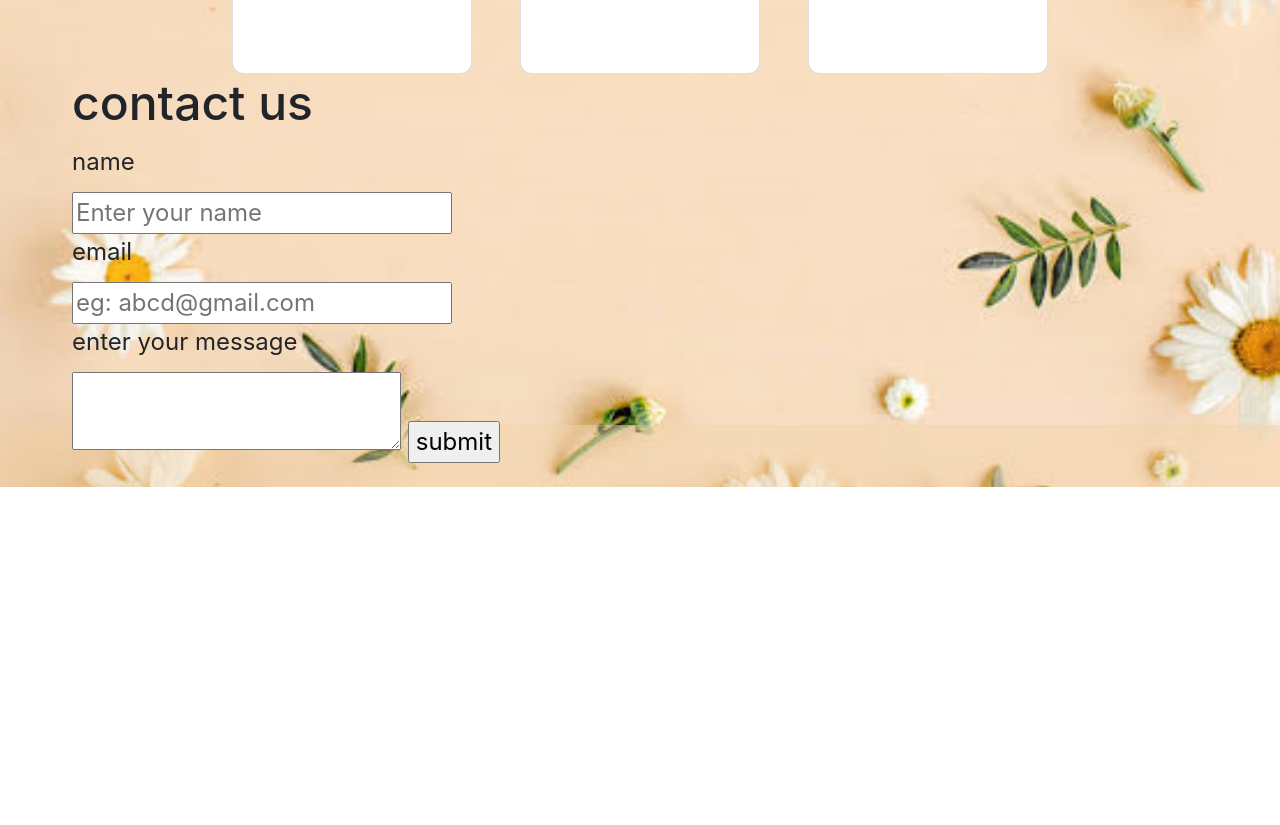
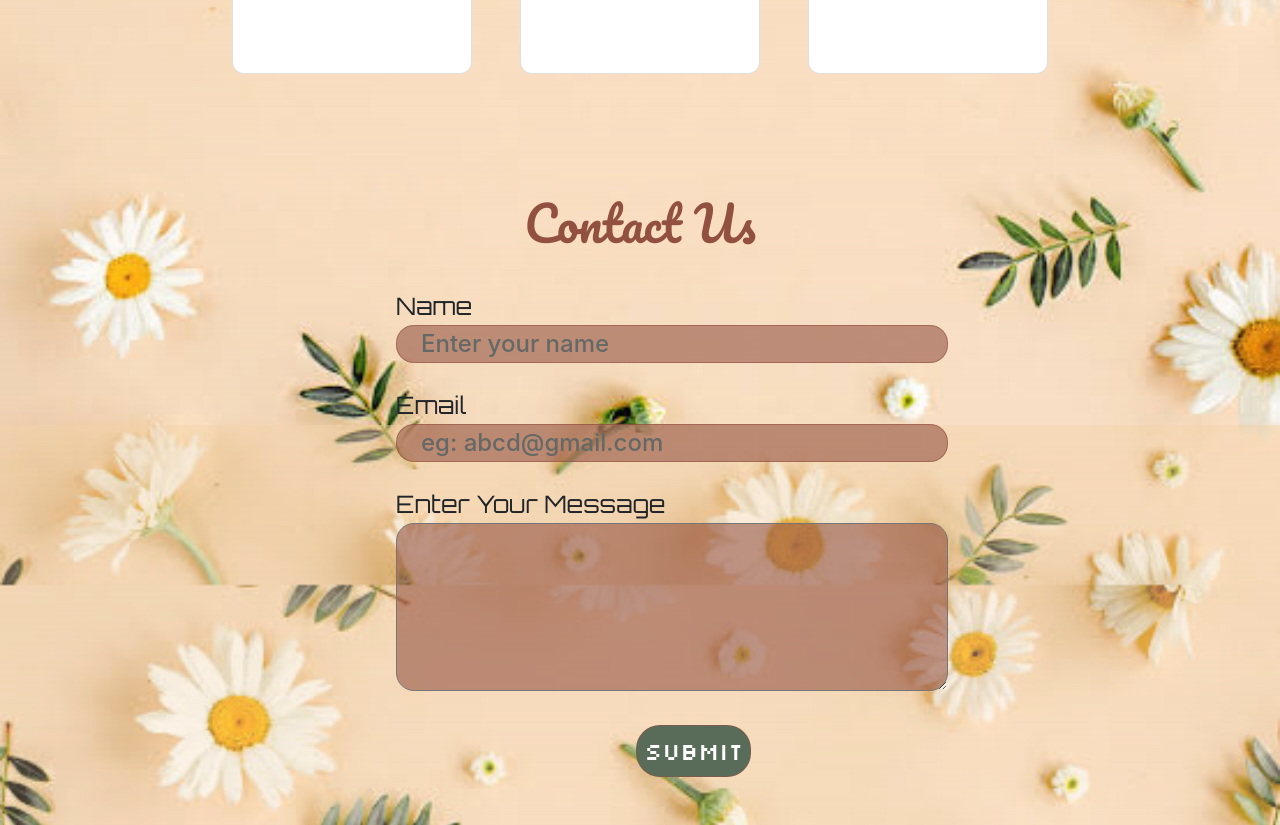
Before and after one commit to Sooraj-Suresh-Dev/Sample-Projects, a plain HTML site: page index.html in a window 1280 px wide. Shown: the part 1975-2800 px from the top of the page. Before the commit the page ends 2462 px from the top, so only its background shows below. Drawn offline with nearby package versions, Linux system fonts and the light colour scheme; a web font is replaced by a local one.

Commit message:
contact form styled

```diff
--- a/style.css
+++ b/style.css
@@ -180,5 +180,85 @@ body{
         };
 
     };
+    .main3{
+        margin-top: 5rem;
+        .text2{
+            text-align: center;
+            text-transform: capitalize;
+            color: #925040;
+            font-family: "Pacifico", cursive;
+            font-weight: 400;
+            font-style: normal;
+        };
+        .cont{
+           padding: 0px 13.5rem;
+
+            label{
+                font-family: "Orbitron", sans-serif;
+                font-optical-sizing: auto;
+                font-weight: 400;
+                font-style: normal;
+                text-transform: capitalize;
+                margin-top : 1rem;
+                margin-bottom: 0;
+            }
+            .input{
+                width: 23rem;
+                border: 2px solid rgba(146, 80, 64, 0.575) ;
+                border-radius: 18px;
+                padding: 0 1rem;
+                background: rgba(146, 80, 64, 0.575);
+            };
+            input:focus,input:valid{
+
+                font-size: 1rem;
+                font-weight: 500;
+                color: white;
+                border: 1px solid rgb(146, 80, 64,0.575) ;
+            };
+            textarea{
+                padding: 0 1rem;
+                border-radius: 18px;
+                width: 23rem;
+                height: 7rem;
+                background: rgba(146, 80, 64, 0.575);
+                margin: 0;
+            }
+            textarea:focus,.textarea:valid{
+                font-size: 1rem;
+                font-weight: 500;
+                color: white;
+                border: 1px solid rgb(146, 80, 64,0.575) ;
+                padding: 0;
+                overflow: auto;
+            }
+            .submit{
+                margin: 1rem 10rem;
+                font-family: "Silkscreen", sans-serif;
+                font-weight: 400;
+                font-style: normal;
+                border: #586c59;
+                border-radius: 1rem;
+                padding: 0.3rem;
+                background: #586c59;
+            };
+            .submit:hover{
+                background: #000000;
+                color: white;
+                cursor: pointer;
+            }
+            .error{
+                font-size: 16px;
+                margin: 0;
+                color: #ff0000c7;
+                font-family: cursive;
+            };
+
+
+        }
+    };
+    ::placeholder{
+        color: #646866;
+    };
 
 }
```
